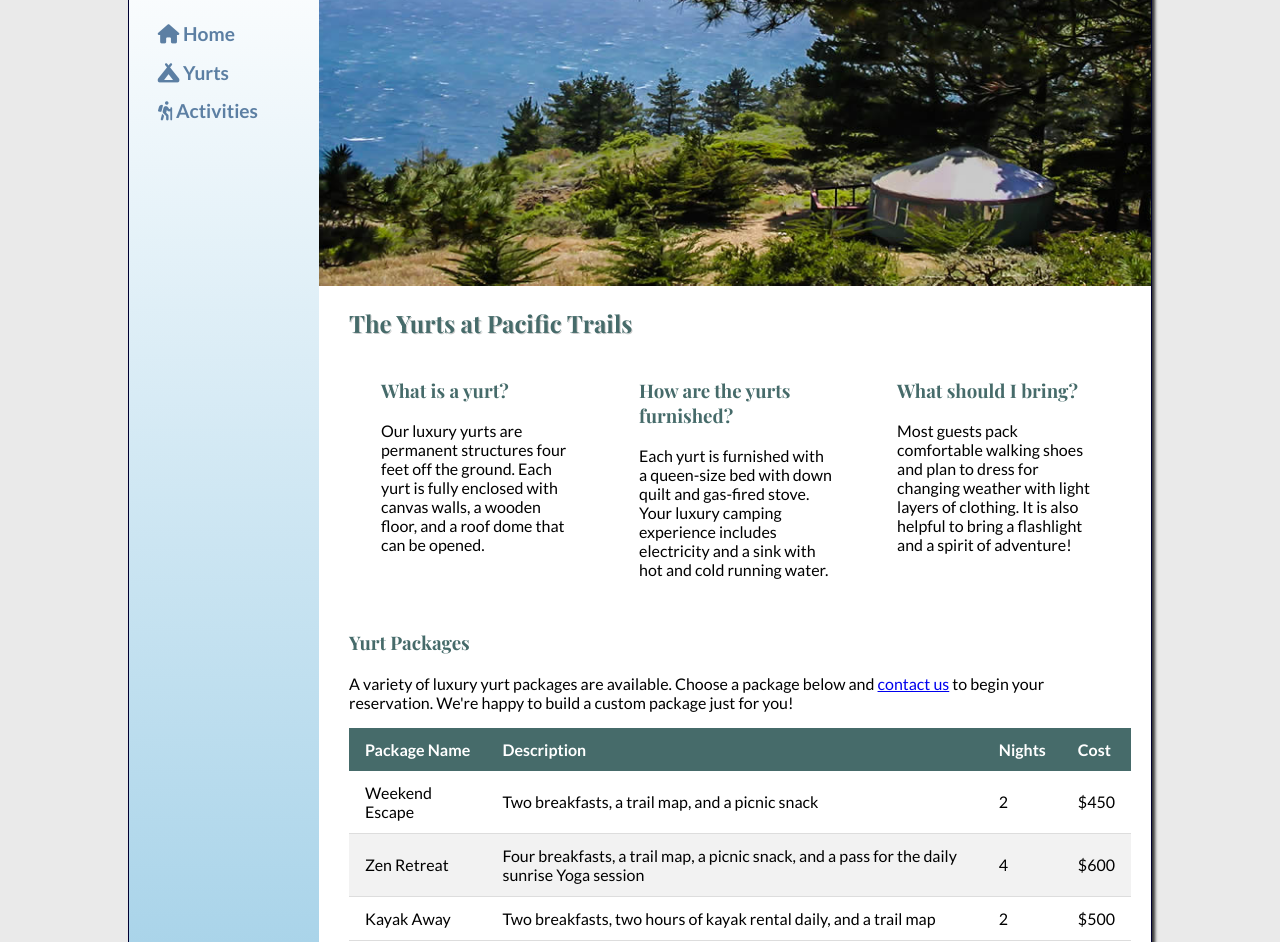
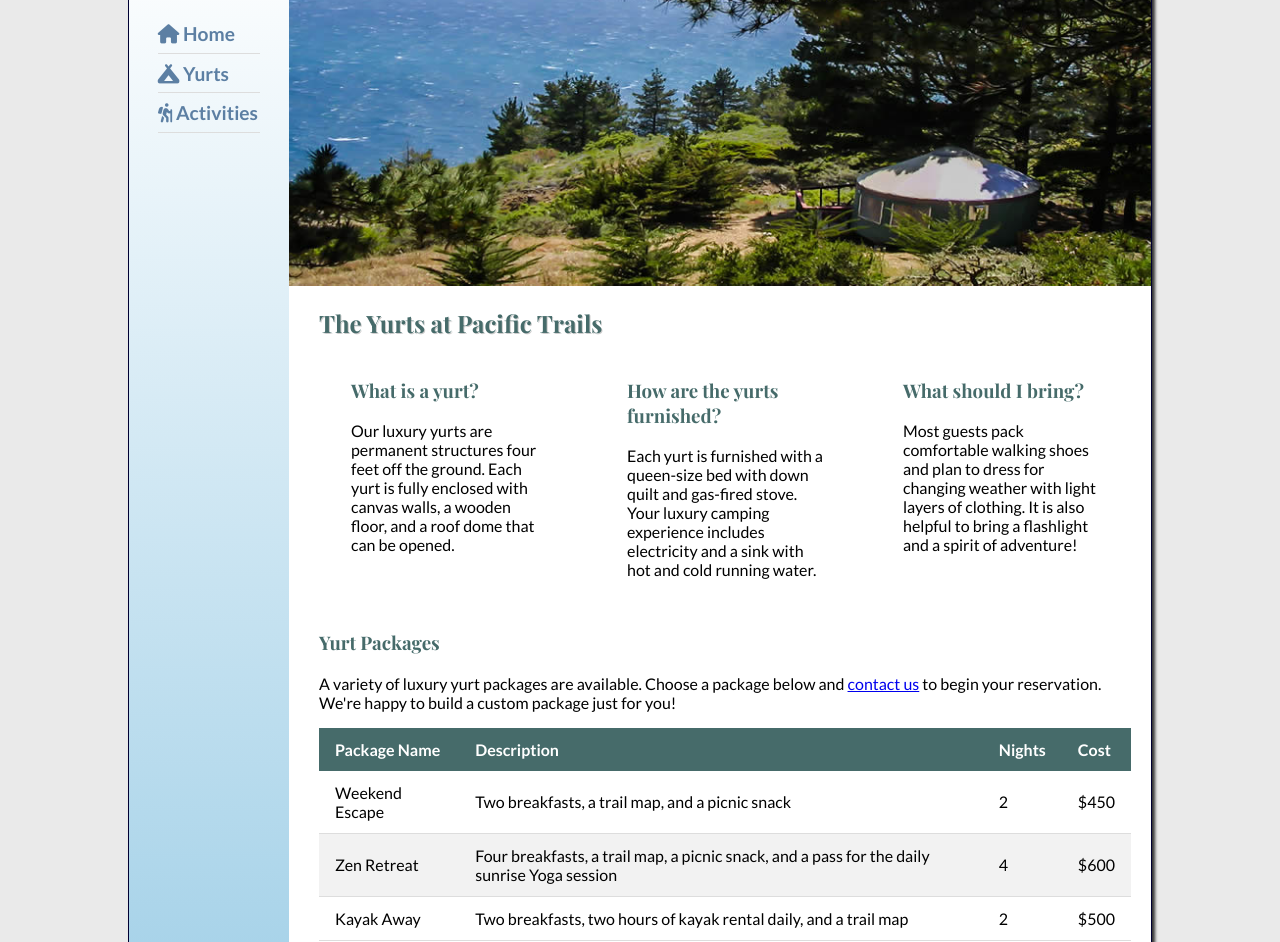
Before and after one commit to helenraye88-blip/webd152, a plain HTML site: page chapter9/ch9pacific/yurts.html in a window 1280 px wide. Shown: the part 75-1017 px from the top of the page. Drawn offline with nearby package versions, Linux system fonts and the light colour scheme.

Commit message:
Add files via upload

```diff
--- a/chapter9/ch9pacific/pacific.css
+++ b/chapter9/ch9pacific/pacific.css
@@ -11,17 +11,13 @@ body {
   padding: 0;
 }
 
+/* wrapper - mobile first: full width, no border/shadow/min-width */
 #wrapper {
   background-color: #90C7E3;
   background-image: linear-gradient(white, #90C7E3);
   background-repeat: no-repeat;
-  border: 1px solid #003;
-  box-shadow: 3px 3px 3px #333;
   margin: auto;
-  min-width: 960px;
-  max-width: 2048px;
-  width: 80%;
-  position: relative;
+  width: 100%;
 }
 
 header {
@@ -30,7 +26,6 @@ header {
   height: 60px;
   padding-top: 15px;
   text-align: center;
-  position: relative;
 }
 
 header h1 {
@@ -41,22 +36,30 @@ header h1 {
   padding: 0;
 }
 
-/* Sunset hidden by default, only shows on small screens */
+/* sunset image - hidden by default, shown on small screens */
 #sunset-corner {
   display: none;
+  width: 100%;
+  height: 60px;
+  object-fit: cover;
 }
 
+/* nav - mobile first: flex column, no float */
 nav {
-  float: left;
   font-size: 120%;
   padding: 1.5em;
-  width: 160px;
 }
 
 nav ul {
+  display: flex;
+  flex-direction: column;
   list-style-type: none;
   margin: 0;
   padding: 0;
+}
+
+nav li {
+  border-bottom: 1px solid #ddd;
 }
 
 nav a:link,
@@ -75,14 +78,14 @@ nav a:active {
   text-decoration: underline;
 }
 
-/* Hero Images */
+/* Hero images - mobile first: full width, NO margin-left */
 #homehero,
 #yurthero,
 #trailhero {
   background-size: cover;
   background-position: center;
   height: 18.75rem;
-  margin-left: 190px;
+  width: 100%;
 }
 
 #homehero {
@@ -97,9 +100,9 @@ nav a:active {
   background-image: url("images/trailhero.jpg");
 }
 
+/* main - mobile first: full width, NO margin-left */
 main {
   background-color: #FFF;
-  margin-left: 190px;
   padding: 1px 20px 20px 30px;
   overflow: auto;
 }
@@ -115,11 +118,10 @@ h3 {
   font-family: 'Playfair Display', Georgia, serif;
 }
 
+/* section - mobile first: stacked, NO float, NO fixed width */
 section {
-  float: left;
   padding-left: 2em;
   padding-right: 2em;
-  width: 33%;
 }
 
 address {
@@ -137,14 +139,17 @@ address a:hover {
   text-decoration: underline;
 }
 
+.resort {
+  color: #1976D2;
+}
+
+/* footer - mobile first: NO margin-left, NO clear */
 footer {
   background-color: #FFF;
   color: #333;
   font-family: 'Lato', sans-serif;
-  margin-left: 190px;
   padding: 2em;
   text-align: center;
-  clear: both;
 }
 
 footer a:link,
@@ -172,7 +177,6 @@ footer a:hover {
 }
 
 #special {
-  clear: both;
   padding: 1em 0;
 }
 
@@ -185,29 +189,19 @@ footer a:hover {
   margin-bottom: 1em;
 }
 
-/* Mobile-first: stacked table cells */
+/* Mobile-first table: hide thead, stack cells */
 #special table {
   width: 100%;
-  margin: 0 auto;
   border-collapse: collapse;
 }
 
-#special td,
-#special th {
-  display: block;
-  width: 100%;
-}
-
-#special th {
-  height: 0;
-  margin: 0;
-  padding: 0;
-  font-size: 0.625rem;
-  border: none;
-  overflow: hidden;
+#special thead {
+  display: none;
 }
 
 #special td {
+  display: block;
+  width: 100%;
   border-bottom: 1px solid #ddd;
   padding: 0.5em 1em;
   text-align: right;
@@ -241,8 +235,11 @@ td.cost::before {
   color: #466B6A;
 }
 
+tr {
+  transition: background-color 0.3s ease, color 0.3s ease;
+}
+
 tbody tr {
-  transition: background-color 0.3s ease, color 0.3s ease;
   border: 1px solid #466B6A;
   margin-bottom: 0.5em;
   display: block;
@@ -253,24 +250,88 @@ tbody tr:hover {
   color: #333333;
 }
 
-/* Hide sunset image at ~520px and above */
+/* =====================
+   SMALL SCREENS max-width 32.5rem (~520px)
+   Show sunset, strip wrapper styling
+   ===================== */
 @media screen and (max-width: 32.5rem) {
   #sunset-corner {
     display: block;
+  }
+
+  #wrapper {
+    border: none;
+    box-shadow: none;
     width: 100%;
-    height: 60px;
-    object-fit: cover;
   }
 }
 
-@media screen and (min-width: 32.5rem) {
-  #sunset-corner {
-    display: none;
+/* =====================
+   LARGE SCREENS min-width 37.5rem (600px)
+   Flexbox layout: nav left sidebar, right side fills rest
+   ===================== */
+@media screen and (min-width: 37.5rem) {
+
+  /* wrapper gets border, shadow, 80% width on large screens */
+  #wrapper {
+    border: 1px solid #003;
+    box-shadow: 3px 3px 3px #333;
+    max-width: 2048px;
+    width: 80%;
   }
-}
 
-/* Large screen table - show as proper table */
-@media screen and (min-width: 37.5rem) {
+  /* #content-wrap: nav on left, #right-side on right */
+  #content-wrap {
+    display: flex;
+    flex-direction: row;
+    align-items: stretch;
+  }
+
+  /* nav: left sidebar 160px wide */
+  nav {
+    flex-shrink: 0;
+    width: 160px;
+  }
+
+  nav ul {
+    flex-direction: column;
+  }
+
+  /* #right-side: hero stacked above main */
+  #right-side {
+    display: flex;
+    flex-direction: column;
+    flex: 1;
+  }
+
+  #homehero,
+  #yurthero,
+  #trailhero {
+    width: 100%;
+    flex-shrink: 0;
+  }
+
+  main {
+    flex: 1;
+  }
+
+  /* sections side by side */
+  .section-row {
+    display: flex;
+    flex-direction: row;
+    justify-content: space-between;
+    align-items: flex-start;
+    gap: 1em;
+  }
+
+  .section-row section {
+    flex: 1;
+  }
+
+  /* large screen table */
+  #special thead {
+    display: table-header-group;
+  }
 
   #special table {
     border-collapse: collapse;
@@ -291,10 +352,6 @@ tbody tr:hover {
     overflow: visible;
     background-color: #466B6A;
     color: white;
-  }
-
-  #special thead {
-    display: table-header-group;
   }
 
   #special tbody tr {
--- a/chapter9/ch9pacific/yurts.html
+++ b/chapter9/ch9pacific/yurts.html
@@ -13,6 +13,8 @@
     <header>
       <h1>Pacific Trails Resort</h1>
     </header>
+    <img src="images/sunset.jpg" alt="Pacific sunset" id="sunset-corner">
+    <div id="content-wrap">
       <nav>
         <ul>
           <li><a href="index.html"><i class="fas fa-home"></i> Home</a></li>
@@ -20,9 +22,11 @@
           <li><a href="activities.html"><i class="fas fa-hiking"></i> Activities</a></li>
         </ul>
       </nav>
+      <div id="right-side">
         <div id="yurthero"></div>
         <main>
           <h2>The Yurts at Pacific Trails</h2>
+          <div class="section-row">
             <section>
               <h3>What is a yurt?</h3>
               <p>Our luxury yurts are permanent structures four feet off the ground. Each yurt is fully enclosed with canvas walls, a wooden floor, and a roof dome that can be opened.</p>
@@ -35,7 +39,7 @@
               <h3>What should I bring?</h3>
               <p>Most guests pack comfortable walking shoes and plan to dress for changing weather with light layers of clothing. It is also helpful to bring a flashlight and a spirit of adventure!</p>
             </section>
-
+          </div>
           <div id="special">
             <h3>Yurt Packages</h3>
             <p>A variety of luxury yurt packages are available. Choose a package below and <a href="mailto:helenraye88@gmail.com">contact us</a> to begin your reservation. We're happy to build a custom package just for you!</p>
@@ -71,8 +75,6 @@
               </tbody>
             </table>
           </div>
-
-      <div style="clear:both; padding-top:1em;">
           <address>
             <span class="resort">Pacific Trails Resort</span><br>
             123 Coastal Highway<br>
@@ -80,8 +82,9 @@
             <i class="fas fa-phone"></i> <a href="tel:+18005551234">(800) 555-1234</a><br>
             <i class="fas fa-envelope"></i> <a href="mailto:helenraye88@gmail.com">Helen Hernandez</a>
           </address>
+        </main>
       </div>
-    </main>
+    </div>
     <footer>
       <p>Copyright &copy; 2026 Pacific Trails Resort &bull;
         <a href="index.html">Home</a> &bull;
```
Also changed, not shown: chapter9/ch9pacific/activities.html (+9 -0 lines), chapter9/ch9pacific/index.html (+7 -0 lines). Lines whose indentation alone changed are shown as unchanged.
